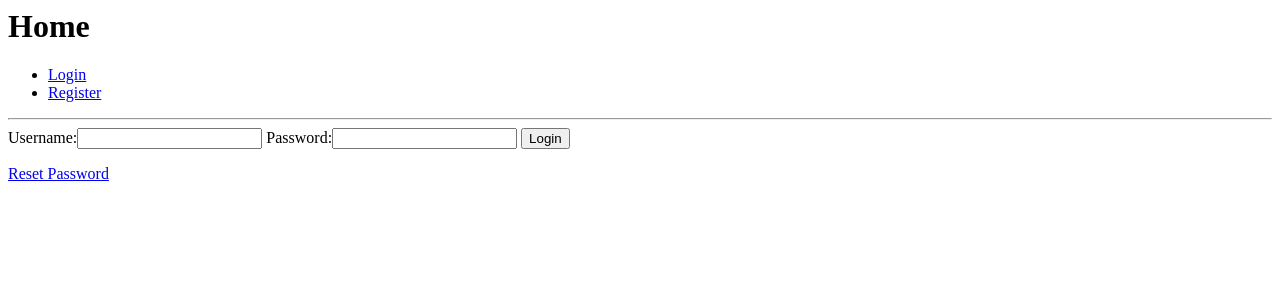
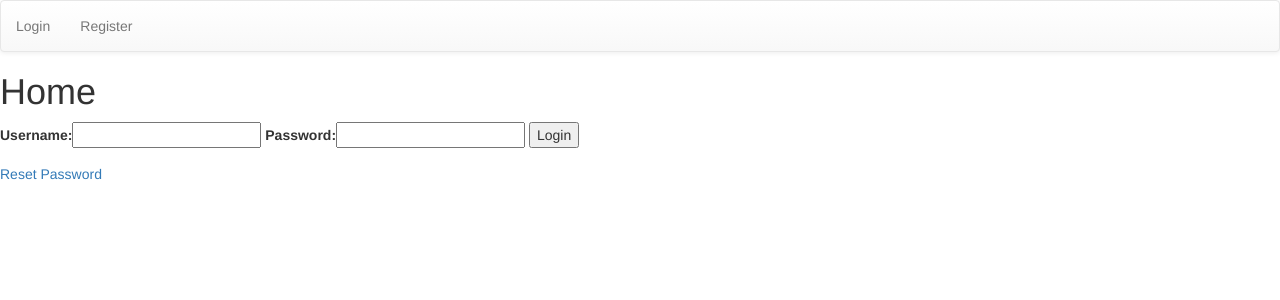
Before and after one commit to Deirdre18/django-authorisation, a Django app: page /accounts/login/ in a window 1280 px wide. Shown: the top 300 px of the page. Run offline with Django 3.2, Linux system fonts and the light colour scheme; some libraries are stand-ins or nearby versions.

Commit message:
added bootstrap CDN to django_auth/templates/base.html, added navbar, moved header and removed <hr> to add styling.

```diff
--- a/django_auth/templates/base.html
+++ b/django_auth/templates/base.html
@@ -2,15 +2,22 @@
 
 <head>
   <title>{% block page_title %}{% endblock %}</title>
+
+  <!-- Latest compiled and minified CSS -->
+  <link rel="stylesheet" href="https://stackpath.bootstrapcdn.com/bootstrap/3.3.7/css/bootstrap.min.css">
+
+  <!-- Optional theme -->
+  <link rel="stylesheet" href="https://maxcdn.bootstrapcdn.com/bootstrap/3.3.7/css/bootstrap-theme.min.css" integrity="sha384-rHyoN1iRsVXV4nD0JutlnGaslCJuC7uwjduW9SVrLvRYooPp2bWYgmgJQIXwl/Sp" crossorigin="anonymous">
+
+  <!-- Latest compiled and minified JavaScript -->
+  <script src="https://stackpath.bootstrapcdn.com/bootstrap/3.3.7/js/bootstrap.min.js"></script>
+
 </head>
 
 <body>
-  <h1>
-    {% block page_heading %}{% endblock %}
-  </h1>
 
-  <nav>
-    <ul>
+  <nav class="navbar navbar-default">
+    <ul class="nav navbar-nav">
       {% if user.is_authenticated %}
       <li><a href="{% url 'profile' %}">Profile</a></li>
       <li><a href="{% url 'logout' %}">Logout</a></li>
@@ -21,12 +28,17 @@
     </ul>
   </nav>
 
-  <hr> {% if messages %}
+  <h1>
+    {% block page_heading %}{% endblock %}
+  </h1>
+  {% if messages %}
   <div>
     {% for message in messages %} {{ message }} {% endfor %}
   </div>
   <!--main content area for project-->
   {% endif %} {% block content %}{% endblock %}
+
+
 </body>
 
 </html>
```
